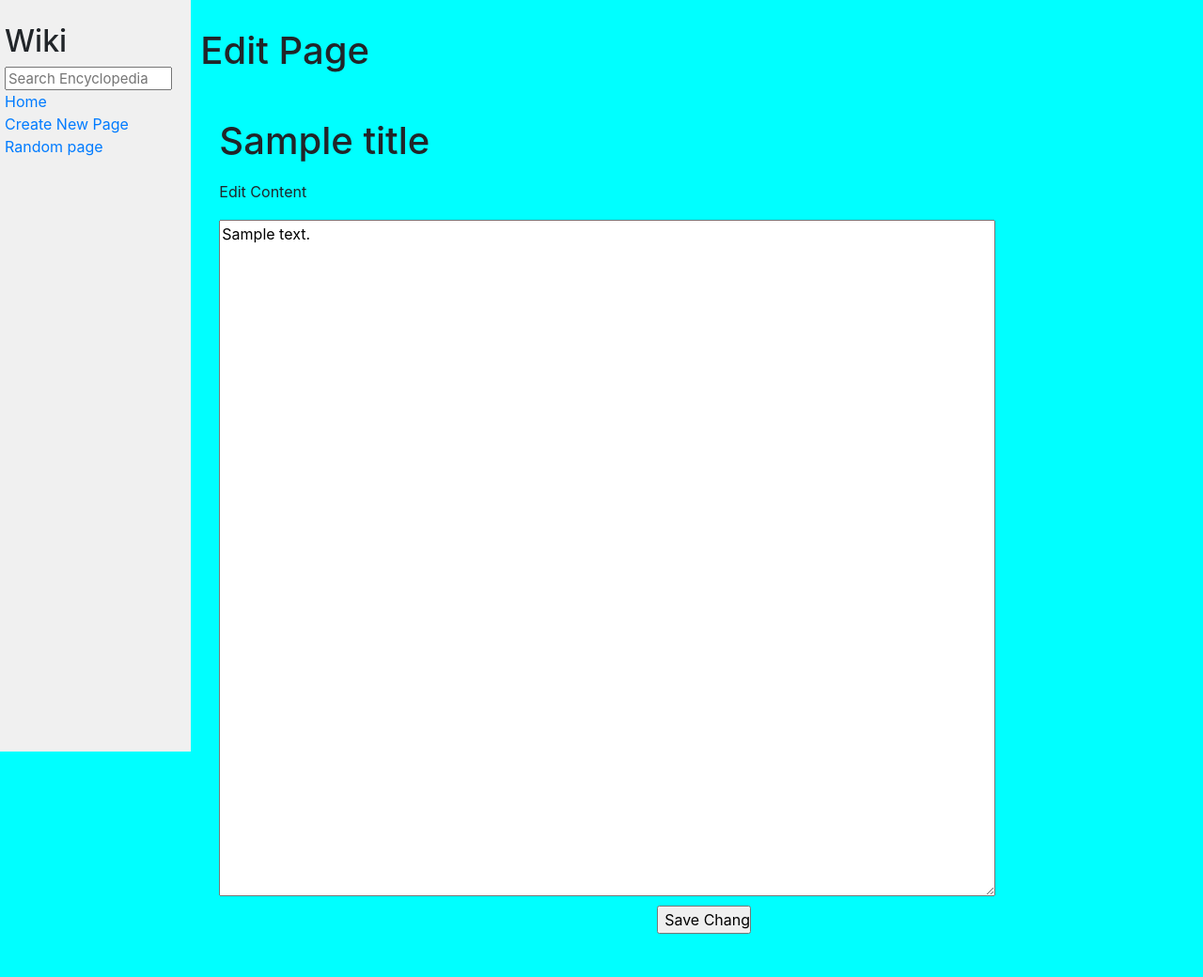
After one commit to gangadHARD1/online_encylopedia, a Django app: template encyclopedia/templates/encyclopedia/edit.html in a window 1280 px wide. The commit adds this page. Shown: the whole page at 94% size. Run offline with Django 3.2, Linux system fonts and the light colour scheme; the template is opened without the code that fills it: most values are stand-ins (such as "Sample title", 1, 10 or a date in 2020); some libraries are stand-ins or nearby versions.

Commit message:
added working of the edit page

```diff
--- /dev/null
+++ b/encyclopedia/templates/encyclopedia/edit.html
@@ -0,0 +1,19 @@
+{% extends 'encyclopedia/layout.html' %}
+
+{% block title %}
+    Edit Page
+{% endblock %}
+
+{% block body %}
+    <h1>Edit Page</h1>
+
+    <form class="new-page-form" action="{% url 'edit'  %}?title={{title}}" method="post">
+        {% csrf_token %}
+        <div class="form-group">
+            <h1>{{title}}</h1>
+            <label for="content"> Edit Content</label>
+            <textarea name="content" id="content">{{ content }}</textarea>
+            <input type="submit" value="Save Changes" id="submit">
+        </div>
+    </form>
+{% endblock %}
--- a/encyclopedia/templates/encyclopedia/entry.html
+++ b/encyclopedia/templates/encyclopedia/entry.html
@@ -5,6 +5,9 @@
 {%endblock%}
 
 
+{% block nav %}
+<a href="{% url 'edit'%}?title={{title}}">Edit</a>
+{% endblock %}
 {% block body %}
 {{entry|safe}}
 {% endblock %}
--- a/encyclopedia/urls.py
+++ b/encyclopedia/urls.py
@@ -8,6 +8,7 @@ urlpatterns = [
     path("search",views.search,name="search"),
     path("new_page",views.new,name="new_page"),
     path("random",views.rdom,name="random"),
+    path('edit',views.edit,name='edit'),
     path("<str:name>",views.entry,name="entry")
 
 ]
```
Also changed, not shown: encyclopedia/util.py (+5 -2 lines), encyclopedia/views.py (+15 -0 lines), entries/Toys.md (added, +13 -0 lines).
